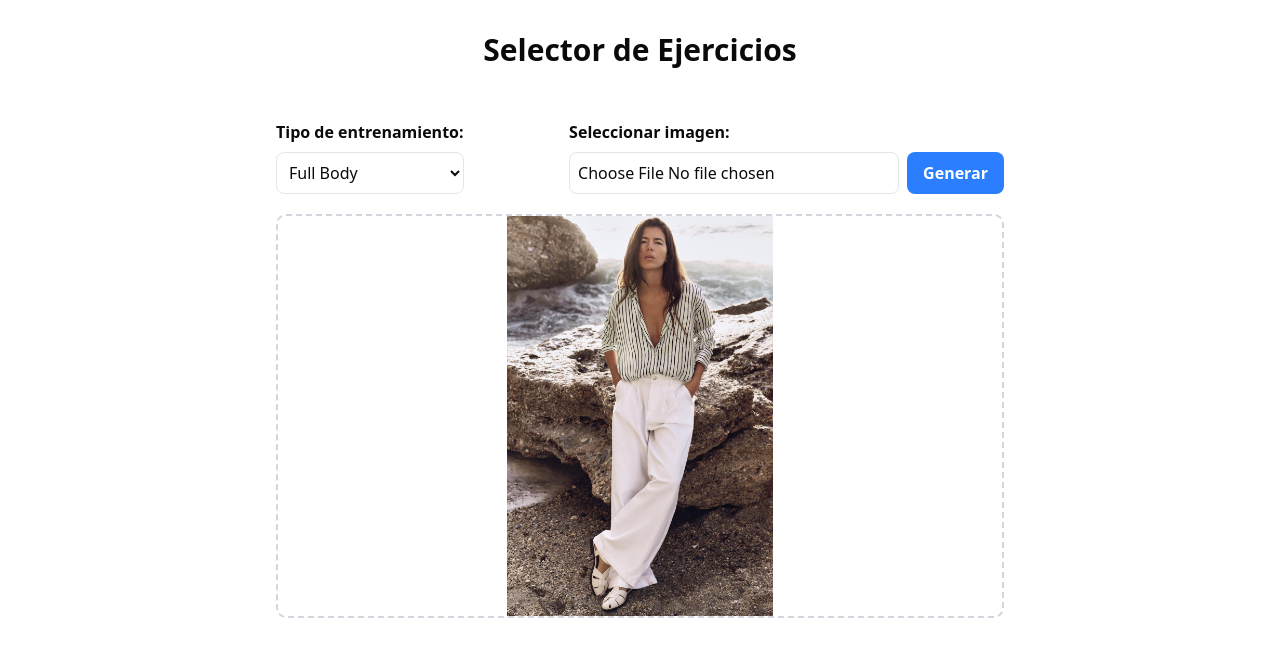
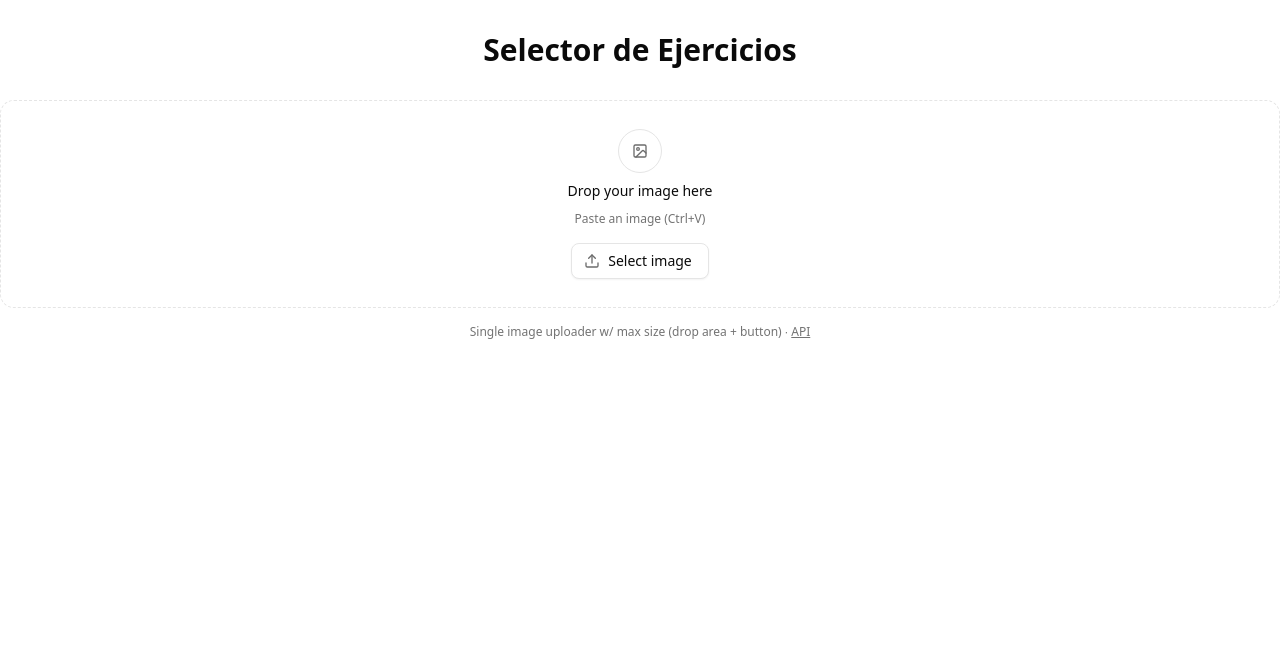
Before and after one commit to Nols05/Lookas, a Next.js app: page / in a window 1280 px wide. Shown: the top 656 px of the page. Built offline with nearby package versions, Linux system fonts and the light colour scheme.

Commit message:
SI TODO FALLA VOLVER A ESTE PUNTO - funciona pre imagenes

```diff
--- a/app/page.tsx
+++ b/app/page.tsx
@@ -1,4 +1,4 @@
-import ImageSelector from '@/components/ImageSelector';
+import FileUpload from '@/components/FileUpload';
 
 export default function Home() {
   return (
@@ -6,7 +6,7 @@ export default function Home() {
       <h1 className="text-3xl font-bold text-center mb-8">
         Selector de Ejercicios
       </h1>
-      <ImageSelector />
+      <FileUpload />
     </main>
   );
 }
```
